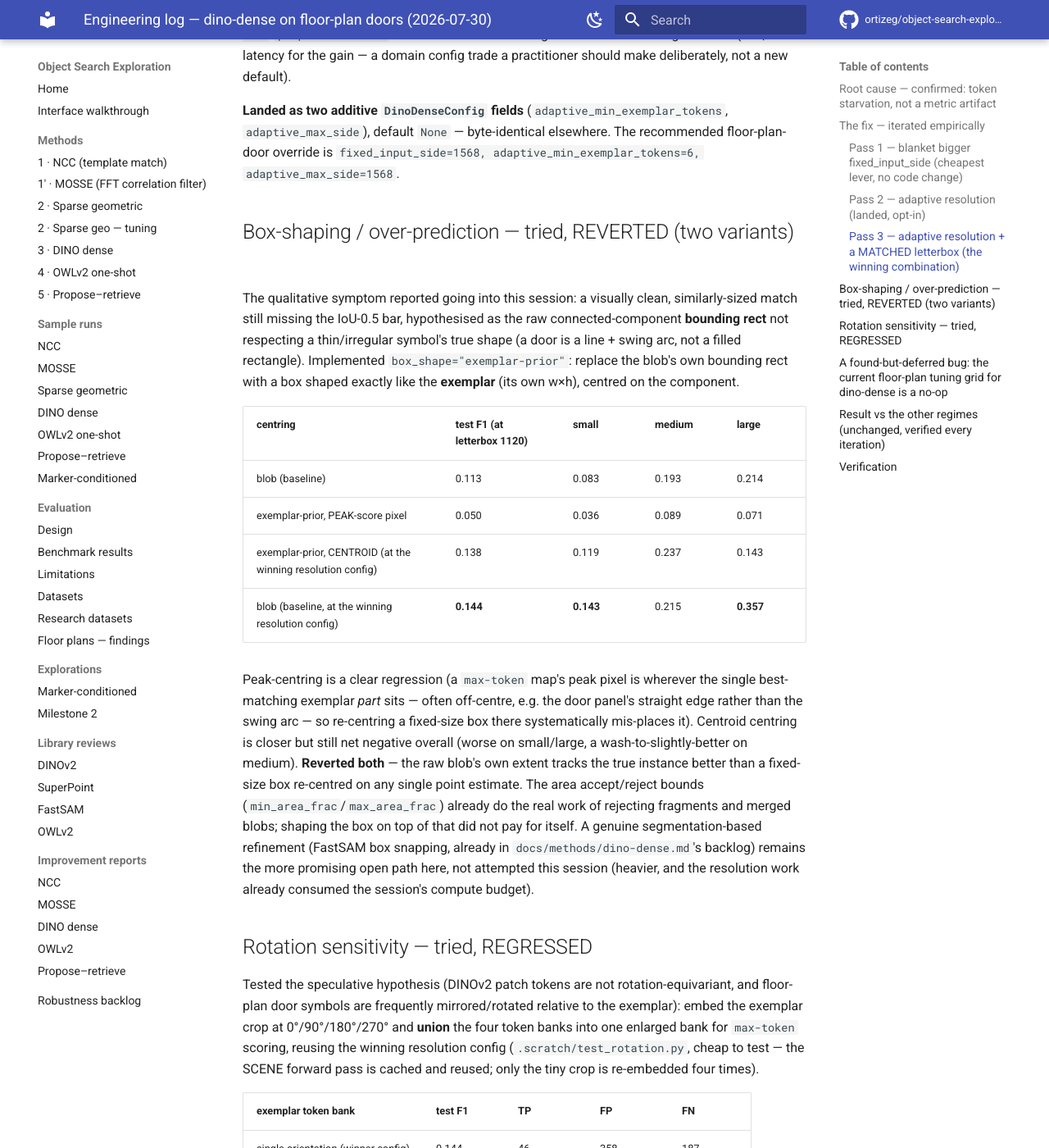
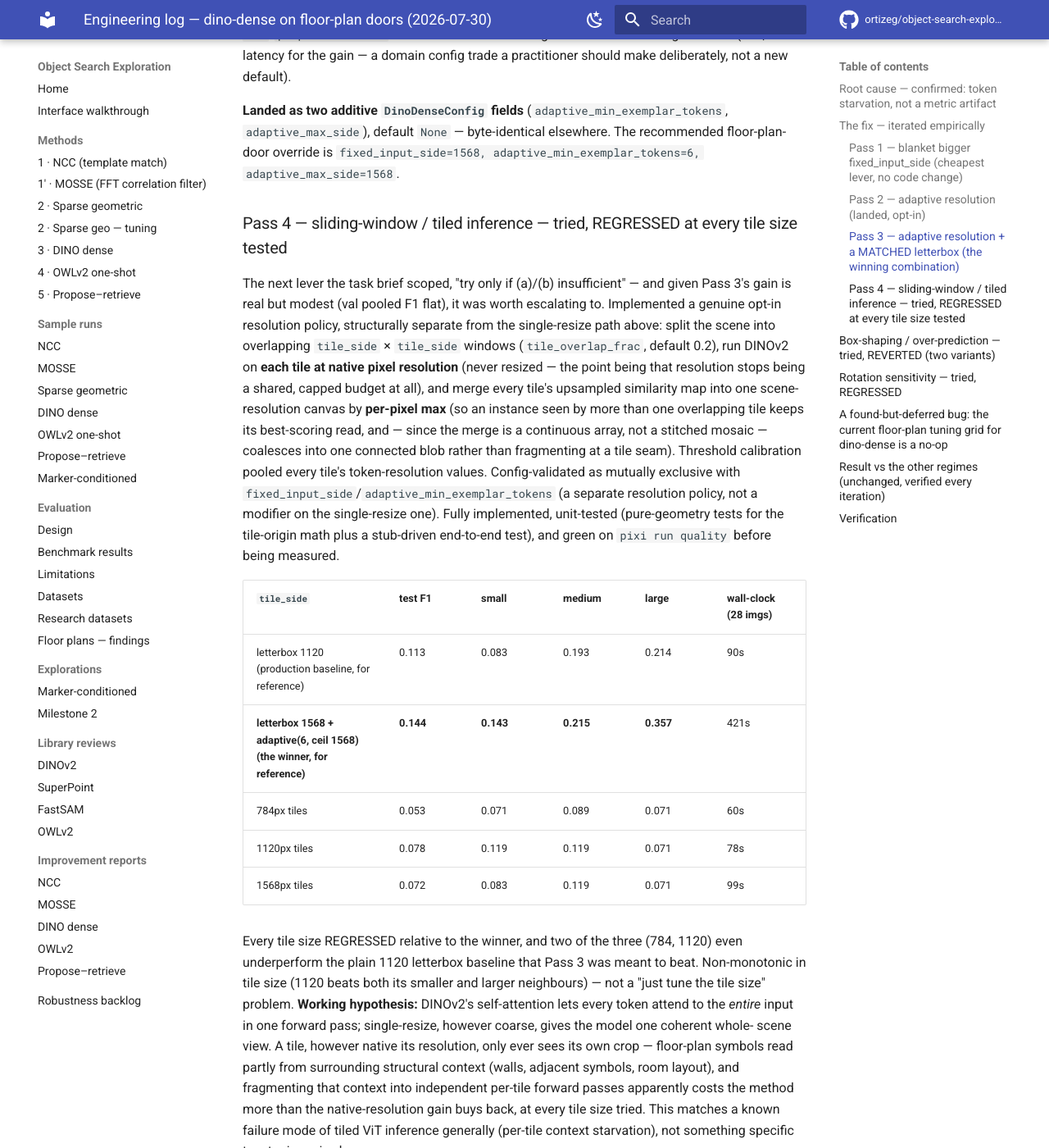
Before and after one commit to ortizeg/object-search-exploration, an MkDocs documentation site: the page built from docs/reports/dino-dense-floorplans-improvement.md, in a window 1280 px wide and 1400 px high, scrolled down 3681 px. Shown: the whole window at 82% size. Built offline with MkDocs 1.6.1 and Material for MkDocs 9.7.7, drawn with Linux system fonts in a browser that asks for light colours; comment, search, counter and statistics services are not loaded; some of the changed text lies outside the part shown.

Commit message:
docs(dino-dense): record tiled inference as a tried-and-reverted lever
Implemented genuine sliding-window/tiled DINOv2 inference (native-
resolution overlapping tiles merged by per-pixel max) as the next
resolution lever per the task's own escalation plan, since the
adaptive-resolution win landed earlier was modest. Measured it against
the current best config at three tile sizes (784/1120/1568px); all
three regressed floorplans-door test F1 below the 0.144 winner, two
even below the plain 1120px letterbox baseline it was meant to beat.

Working hypothesis: DINOv2's self-attention needs the whole scene in
one forward pass, and an independently-processed tile loses that
global context, costing more than the native-resolution gain buys.
Reverted the implementation cleanly (code matches the prior commit
exactly); this commit only records the numbers and the hypothesis so
the next attempt (a coarse-to-fine two-stage cascade was identified as
more promising) doesn't have to rediscover them.

```diff
--- a/docs/reports/dino-dense-floorplans-improvement.md
+++ b/docs/reports/dino-dense-floorplans-improvement.md
@@ -123,6 +123,52 @@ config trade a practitioner should make deliberately, not a new default).
 `adaptive_max_side`), default `None` — byte-identical elsewhere. The recommended floor-plan-door
 override is `fixed_input_side=1568, adaptive_min_exemplar_tokens=6, adaptive_max_side=1568`.
 
+### Pass 4 — sliding-window / tiled inference — tried, REGRESSED at every tile size tested
+
+The next lever the task brief scoped, "try only if (a)/(b) insufficient" — and given Pass 3's gain
+is real but modest (val pooled F1 flat), it was worth escalating to. Implemented a genuine
+opt-in resolution policy, structurally separate from the single-resize path above: split the
+scene into overlapping `tile_side` × `tile_side` windows (`tile_overlap_frac`, default 0.2),
+run DINOv2 on **each tile at native pixel resolution** (never resized — the point being that
+resolution stops being a shared, capped budget at all), and merge every tile's upsampled
+similarity map into one scene-resolution canvas by **per-pixel max** (so an instance seen by
+more than one overlapping tile keeps its best-scoring read, and — since the merge is a
+continuous array, not a stitched mosaic — coalesces into one connected blob rather than
+fragmenting at a tile seam). Threshold calibration pooled every tile's token-resolution values.
+Config-validated as mutually exclusive with `fixed_input_side`/`adaptive_min_exemplar_tokens`
+(a separate resolution policy, not a modifier on the single-resize one). Fully implemented,
+unit-tested (pure-geometry tests for the tile-origin math plus a stub-driven end-to-end test),
+and green on `pixi run quality` before being measured.
+
+| `tile_side` | test F1 | small | medium | large | wall-clock (28 imgs) |
+|---|---|---|---|---|---|
+| letterbox 1120 (production baseline, for reference) | 0.113 | 0.083 | 0.193 | 0.214 | 90s |
+| **letterbox 1568 + adaptive(6, ceil 1568) (the winner, for reference)** | **0.144** | **0.143** | **0.215** | **0.357** | 421s |
+| 784px tiles | 0.053 | 0.071 | 0.089 | 0.071 | 60s |
+| 1120px tiles | 0.078 | 0.119 | 0.119 | 0.071 | 78s |
+| 1568px tiles | 0.072 | 0.083 | 0.119 | 0.071 | 99s |
+
+Every tile size REGRESSED relative to the winner, and two of the three (784, 1120) even
+underperform the plain 1120 letterbox baseline that Pass 3 was meant to beat. Non-monotonic in
+tile size (1120 beats both its smaller and larger neighbours) — not a "just tune the tile size"
+problem. **Working hypothesis:** DINOv2's self-attention lets every token attend to the *entire*
+input in one forward pass; single-resize, however coarse, gives the model one coherent whole-
+scene view. A tile, however native its resolution, only ever sees its own crop — floor-plan
+symbols read partly from surrounding structural context (walls, adjacent symbols, room layout),
+and fragmenting that context into independent per-tile forward passes apparently costs the
+method more than the native-resolution gain buys back, at every tile size tried. This matches a
+known failure mode of tiled ViT inference generally (per-tile context starvation), not something
+specific to a tuning miss here.
+
+**Reverted — not shipped** (`git checkout HEAD` on `dino_dense.py`/`tests/test_dino_dense.py`
+cleanly discarded the tile fields, the `_tile_origins`/`_tiled_similarity` helpers, and the
+tests, back to the Pass 3 committed state). A more promising follow-on, **not attempted this
+session**: a coarse-to-fine two-stage cascade — one full-scene low-res forward pass to propose
+candidate regions (à la `propose-retrieve`'s architecture), then a second, high-res forward pass
+on *only* the small number of candidate crops, each still large enough to carry real surrounding
+context. That would buy native-resolution detail for the interesting regions without ever
+asking DINOv2 to make a decision from a context-starved tile.
+
 ## Box-shaping / over-prediction — tried, REVERTED (two variants)
 
 The qualitative symptom reported going into this session: a visually clean, similarly-sized match
```
Also changed, not shown: docs/ROBUSTNESS-BACKLOG.md (+5 -2 lines), docs/methods/dino-dense.md (+10 -2 lines), 1 other file.
